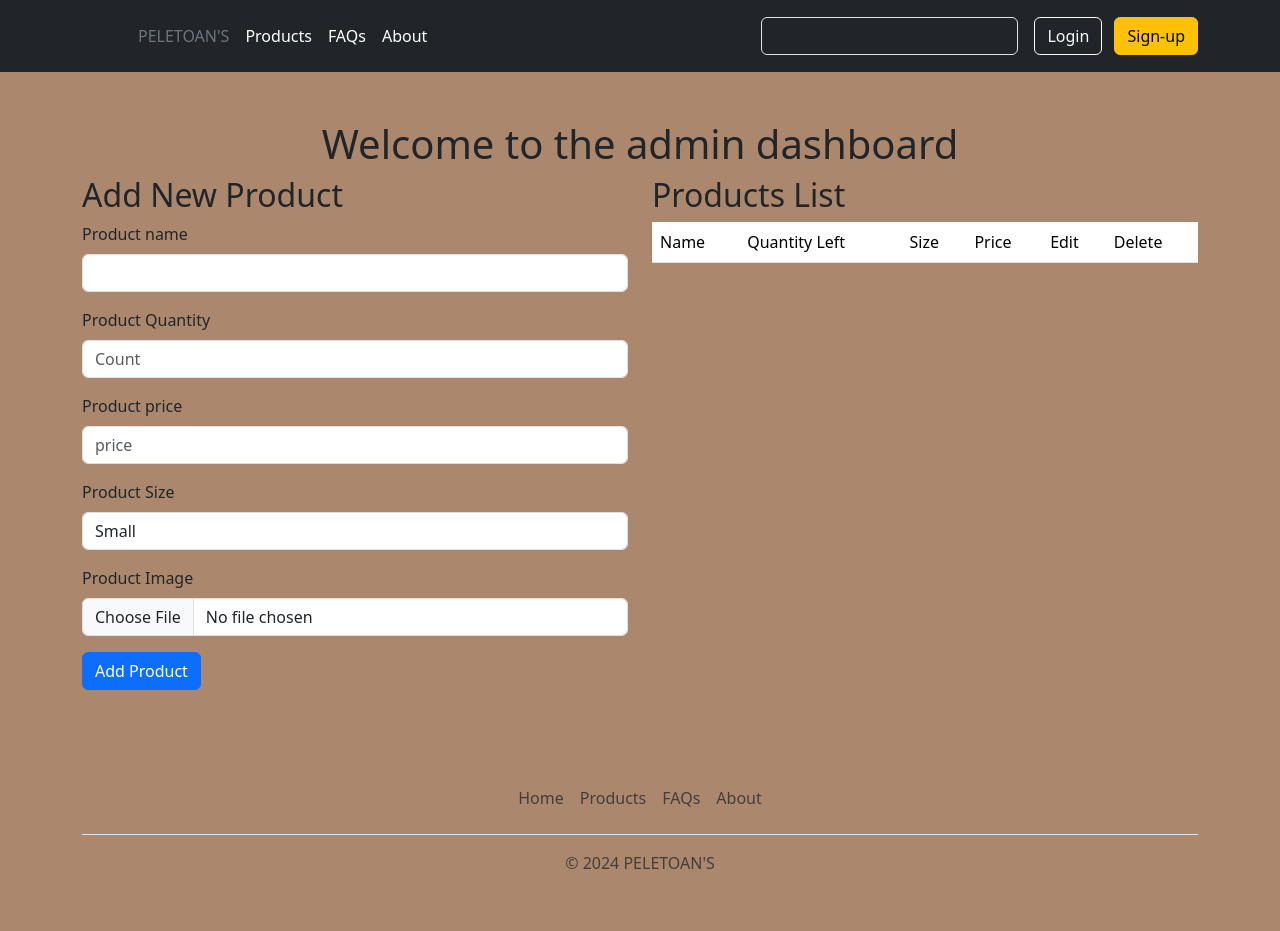
After one commit to EXIBOY/Simple-Ecommerce-App, a PHP site: template templates/admin.twig in a window 1280 px wide. The commit adds this page. Run offline with PHP 8.4, Linux system fonts and the light colour scheme; the template is opened without the code that fills it, so the values that code supplies are empty; some libraries are stand-ins or nearby versions.

Commit message:
start moving to twig

```diff
--- /dev/null
+++ b/templates/admin.twig
@@ -0,0 +1,133 @@
+<!doctype html>
+<html lang="en">
+<head>
+    <meta charset="utf-8">
+    <meta name="viewport" content="width=device-width, initial-scale=1">
+    <title>PELETOAN'S</title>
+    <link href="https://cdn.jsdelivr.net/npm/bootstrap@5.3.3/dist/css/bootstrap.min.css" rel="stylesheet"
+          integrity="sha384-QWTKZyjpPEjISv5WaRU9OFeRpok6YctnYmDr5pNlyT2bRjXh0JMhjY6hW+ALEwIH" crossorigin="anonymous">
+</head>
+<body>
+<style>
+    body {
+        background: #AB886D !important;
+    }
+</style>
+<header class="p-3 text-bg-dark">
+    <div class="container">
+        <div class="d-flex flex-wrap align-items-center justify-content-center justify-content-lg-start">
+            <a href="/" class="d-flex align-items-center mb-2 mb-lg-0 text-white text-decoration-none">
+                <svg class="bi me-2" width="40" height="32" role="img" aria-label="Bootstrap">
+                    <use xlink:href="#bootstrap"/>
+                </svg>
+            </a>
+
+            <ul class="nav col-12 col-lg-auto me-lg-auto mb-2 justify-content-center mb-md-0">
+                <li><a href="/" class="nav-link px-2 text-secondary">PELETOAN'S</a></li>
+                <li><a href="/products" class="nav-link px-2 text-white">Products</a></li>
+                <li><a href="#" class="nav-link px-2 text-white">FAQs</a></li>
+                <li><a href="#" class="nav-link px-2 text-white">About</a></li>
+            </ul>
+
+            <form class="col-12 col-lg-auto mb-3 mb-lg-0 me-lg-3" role="search" action="/products">
+                <input type="search" class="form-control form-control-dark text-bg-dark" placeholder="Search..."
+                       aria-label="Search" name="query">
+            </form>
+
+            <div class="text-end">
+                <button type="button" class="btn btn-outline-light me-2">Login</button>
+                <button type="button" class="btn btn-warning">Sign-up</button>
+            </div>
+        </div>
+    </div>
+</header>
+<div class="container py-5">
+    <div class="row">
+        <h1 class="text-center">Welcome to the admin dashboard</h1>
+        <div class="col-6">
+            <form action="/admin/products" method="POST">
+                <h2>Add New Product</h2>
+                <div class="mb-3">
+                    <label for="name" class="form-label">Product name</label>
+                    <input type="text" class="form-control" name="name" id="name" required>
+                </div>
+                <div class="mb-3">
+                    <label for="quantity" class="form-label">Product Quantity</label>
+                    <input type="number" name="quantity" id="quantity" placeholder="Count" class="form-control"
+                           required>
+                </div>
+                <div class="mb-3">
+                    <label for="price" class="form-label">Product price</label>
+                    <input type="number" name="price" id="price" placeholder="price" class="form-control" step=".01"
+                           required>
+                </div>
+                <div class="mb-3">
+                    <label for="size" class="form-label">Product Size</label>
+                    <select name="size" id="size" class="form-control" required>
+                        <option value="small">Small</option>
+                        <option value="medium">Medium</option>
+                        <option value="large">Large</option>
+                        s
+                    </select>
+                </div>
+                <div class="mb-3">
+                    <label for="image" class="form-label">Product Image</label>
+                    <input type="file" name="image" id="image" class="form-control">
+                </div>
+                <button type="submit" class="btn btn-primary">Add Product</button>
+            </form>
+        </div>
+        <div class="col-6">
+            <h2>Products List</h2>
+            <table class="table table-hover">
+                <thead>
+                <tr>
+                    <td>Name</td>
+                    <td>Quantity Left</td>
+                    <td>Size</td>
+                    <td>Price</td>
+                    <td>Edit</td>
+                    <td>Delete</td>
+                </tr>
+                </thead>
+                <tbody>
+                {% for product in products %}
+                    <tr>
+                        <td>{{ product.name }}</td>
+                        <td>{{ product.quantity }}</td>
+                        <td>{{ product.size }}</td>
+                        <td>£{{ product.price }}</td>
+                        <td>
+                            <button class="btn btn-warning btn-sm"
+                                    onclick="location.href = '/admin/editProduct.php?id={{ product.id }}'">Edit
+                            </button>
+                        </td>
+                        <td>
+                            <form action="/admin/deleteProduct.php" method="POST">
+                                <input type="hidden" name="id" value="{{ product.id }}">
+                                <button class="btn btn-danger btn-sm" type="submit">Delete</button>
+                            </form>
+                        </td>
+                    </tr>
+                {% endfor %}
+                </tbody>
+            </table>
+        </div>
+    </div>
+</div>
+<div class="container">
+    <footer class="py-3 my-4">
+        <ul class="nav justify-content-center border-bottom pb-3 mb-3">
+            <li class="nav-item"><a href="/" class="nav-link px-2 text-body-secondary">Home</a></li>
+            <li class="nav-item"><a href="/products" class="nav-link px-2 text-body-secondary">Products</a></li>
+            <li class="nav-item"><a href="#" class="nav-link px-2 text-body-secondary">FAQs</a></li>
+            <li class="nav-item"><a href="#" class="nav-link px-2 text-body-secondary">About</a></li>
+        </ul>
+        <p class="text-center text-body-secondary">&copy; 2024 PELETOAN'S</p>
+    </footer>
+</div>
+<script src="https://cdn.jsdelivr.net/npm/bootstrap@5.3.3/dist/js/bootstrap.bundle.min.js"
+        integrity="sha384-YvpcrYf0tY3lHB60NNkmXc5s9fDVZLESaAA55NDzOxhy9GkcIdslK1eN7N6jIeHz"
+        crossorigin="anonymous"></script>
+</body>
+</html>
```
Also changed, not shown: public/index.php (+12 -0 lines), src/Controller/AdminController.php (added, +31 -0 lines), src/Controller/ProductsController.php (added, +16 -0 lines), src/Model/ProductsModel.php (+16 -0 lines).
